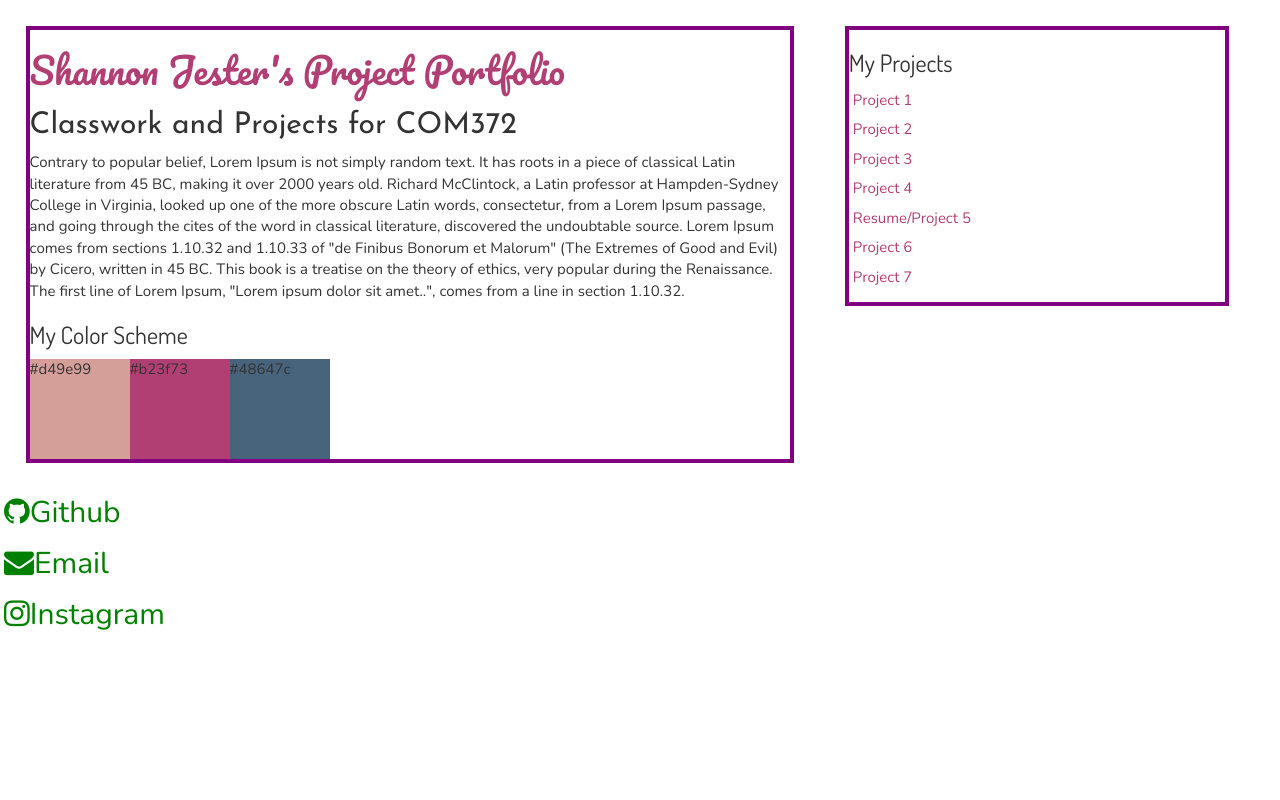
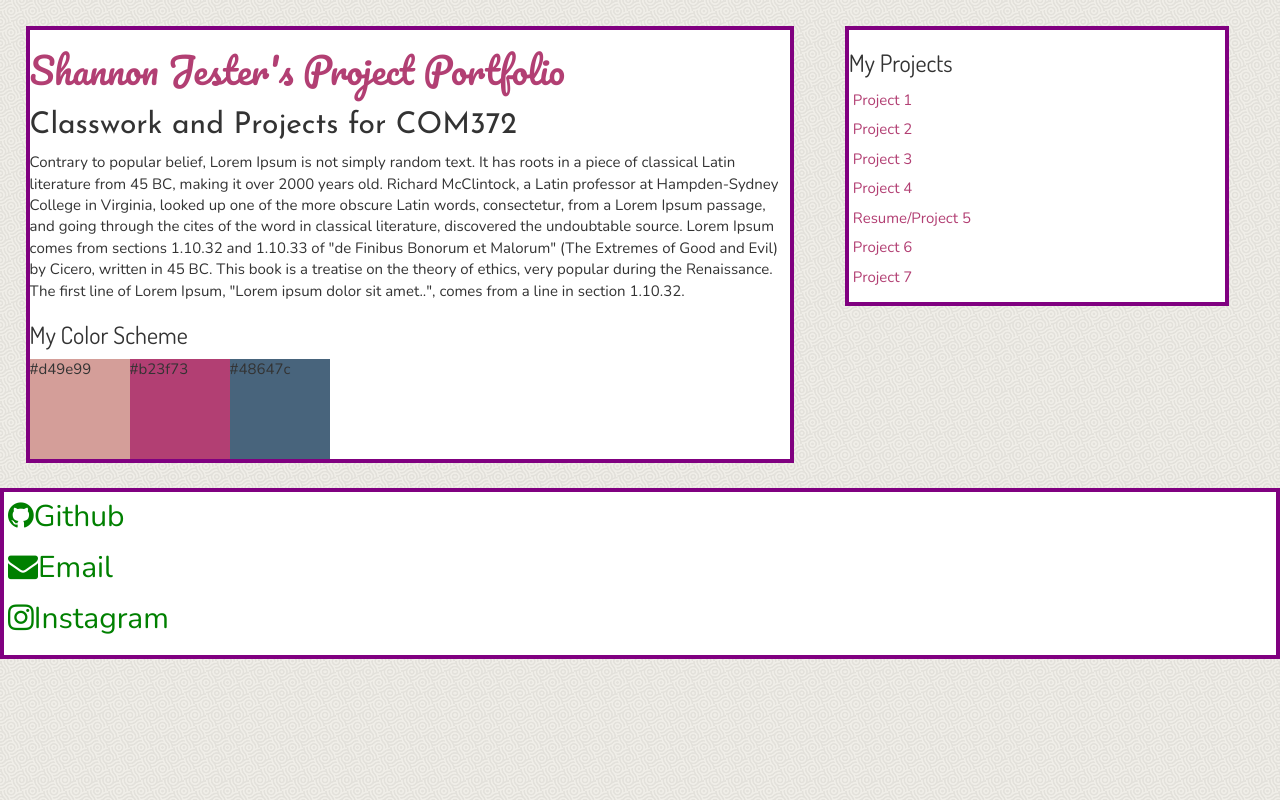
Before and after one commit to sjester4/project-portfolio, a plain HTML site: page index.html in a window 1280 px wide. Drawn offline with nearby package versions, Linux system fonts and the light colour scheme.

Commit message:
Class work
class activity from Monday’s class

```diff
--- a/css/style.css
+++ b/css/style.css
@@ -15,12 +15,18 @@ Grey Blue - #48647c
     float: left;
     border: 4px solid purple;
     margin: 2%;
+    background-color: white;
 }
 .sidebar{
     width: 30%;
     float: left;
     border: 4px solid purple;
     margin: 2%;
+    background-color: white;
+}
+.site-footer{
+    border: 4px solid purple;
+    background-color: white;
 }
 header{
     margin-left: auto;
@@ -48,6 +54,7 @@ h3{
 body{
     font-family: Nunito;
     font-size: 1.5em;
+    background-image: url(../images/subtle_white_mini_waves/subtle_white_mini_waves.png);
 }
 ul{
     list-style: none;
```
Also changed, not shown: images/subtle_white_mini_waves/readme.txt (added), images/subtle_white_mini_waves/subtle_white_mini_waves.png (added).
